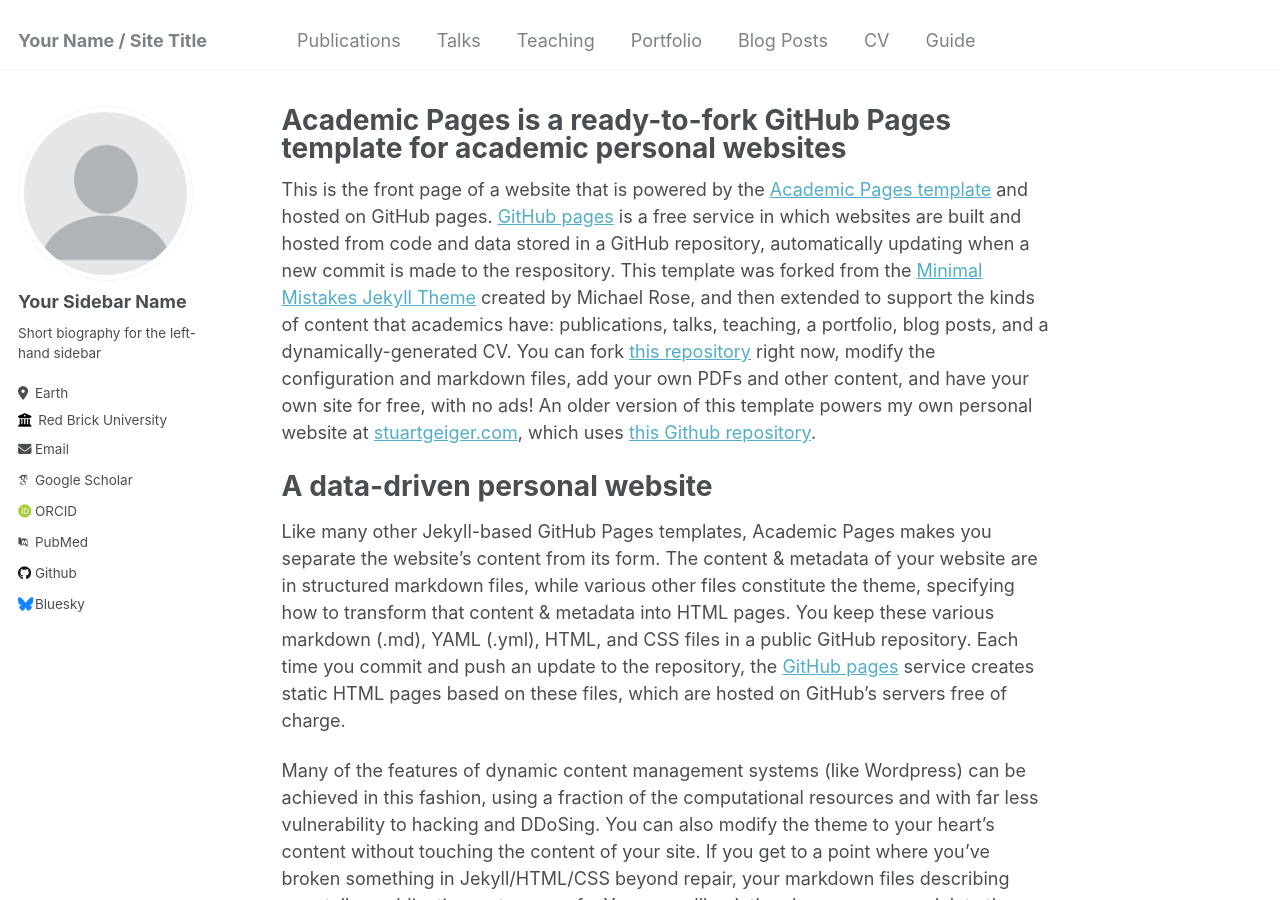
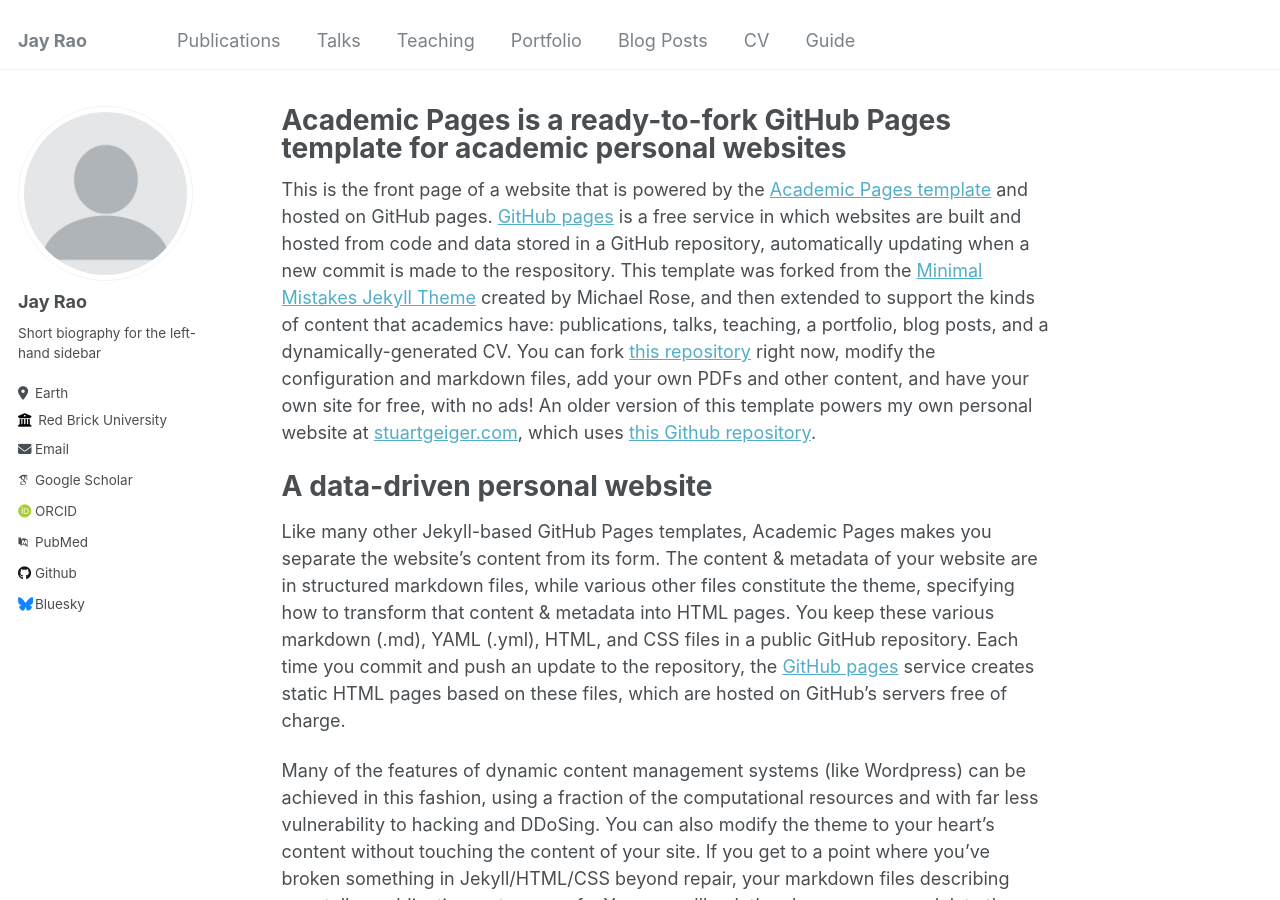
Before and after one commit to jrao06/jay.github.io, a Jekyll site: the page built from _pages/about.md, in a window 1280 px wide and 900 px high. Built offline with Jekyll 4.4.1, drawn with Linux system fonts in a browser that asks for light colours; some web fonts are replaced.

Commit message:
Update _config.yml

```diff
--- a/_config.yml
+++ b/_config.yml
@@ -8,7 +8,7 @@
 
 # Basic Site Settings
 locale                   : "en-US"
-title                    : "Your Name / Site Title"
+title                    : "Jay Rao"
 title_separator          : "-"
 name                     : &name "Your Name"
 description              : &description "personal description"
@@ -22,7 +22,7 @@ repository               : "academicpages/academicpages.github.io"
 author:
   # Biographic information
   avatar           : "profile.png"
-  name             : "Your Sidebar Name"
+  name             : "Jay Rao"
   pronouns         : # example: "she/her"
   bio              : "Short biography for the left-hand sidebar"
   location         : "Earth"
```
